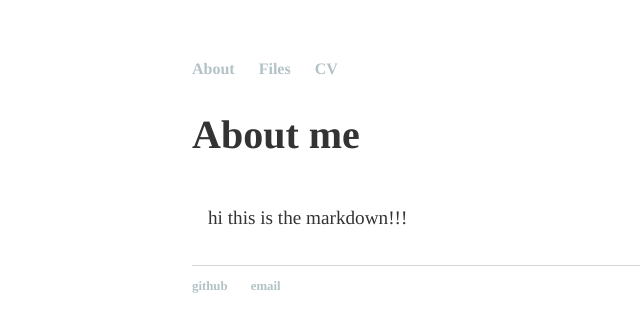
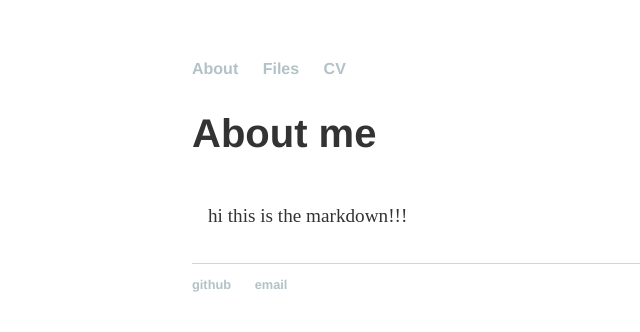
Before and after one commit to lena-kilian/lena-kilian.github.io, a Jekyll site: the page built from index.md, in a window 1280 px wide. Shown: the top 332 px of the page, without its empty margins (0-640 px from the left). Built offline with Jekyll 4.4.1, drawn with Linux system fonts in a browser that asks for light colours; our own code applies the rules of GitHub Pages for plain Markdown files.

Commit message:
Update main.css

```diff
--- a/css/main.css
+++ b/css/main.css
@@ -4,7 +4,7 @@ body {
 }
 
 nav ul, footer ul {
-    font-family:'Times';
+    font-family:'Helvetica';
     padding: 0px;
     list-style: none;
     font-weight: bold;
@@ -21,25 +21,25 @@ a {
 a:hover {
     color: #99cfe0;
 }
-h1 {
+h1 {Times
     font-size: 3em;
-    font-family:'Times';
+    font-family:'Helvetica';
     color: #333;
 }
 h2 {
     font-size: 2.5em;
-    font-family:'Times';
+    font-family:'Helvetica';
     color: #333;
 }
 h3 {
     font-size: 2em;
-    font-family:'Times';
+    font-family:'Helvetica';
     color: #333;
 }
 p {
     font-size: 1.2em;
     line-height: 1.4em;
-    font-family:'Times';
+    font-family:'';
     color: #333;
     padding: 14px 16px;
 }
```
